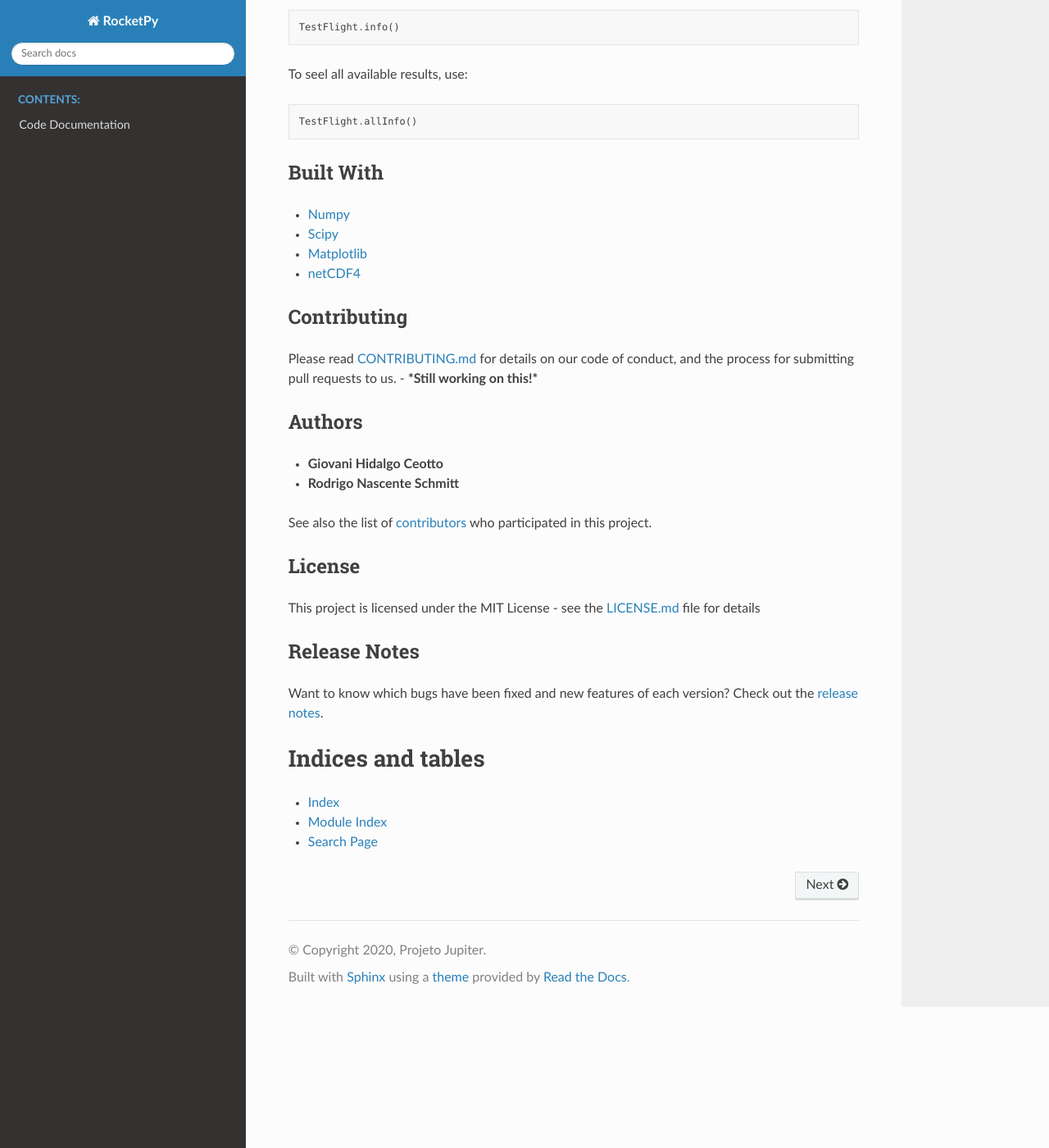
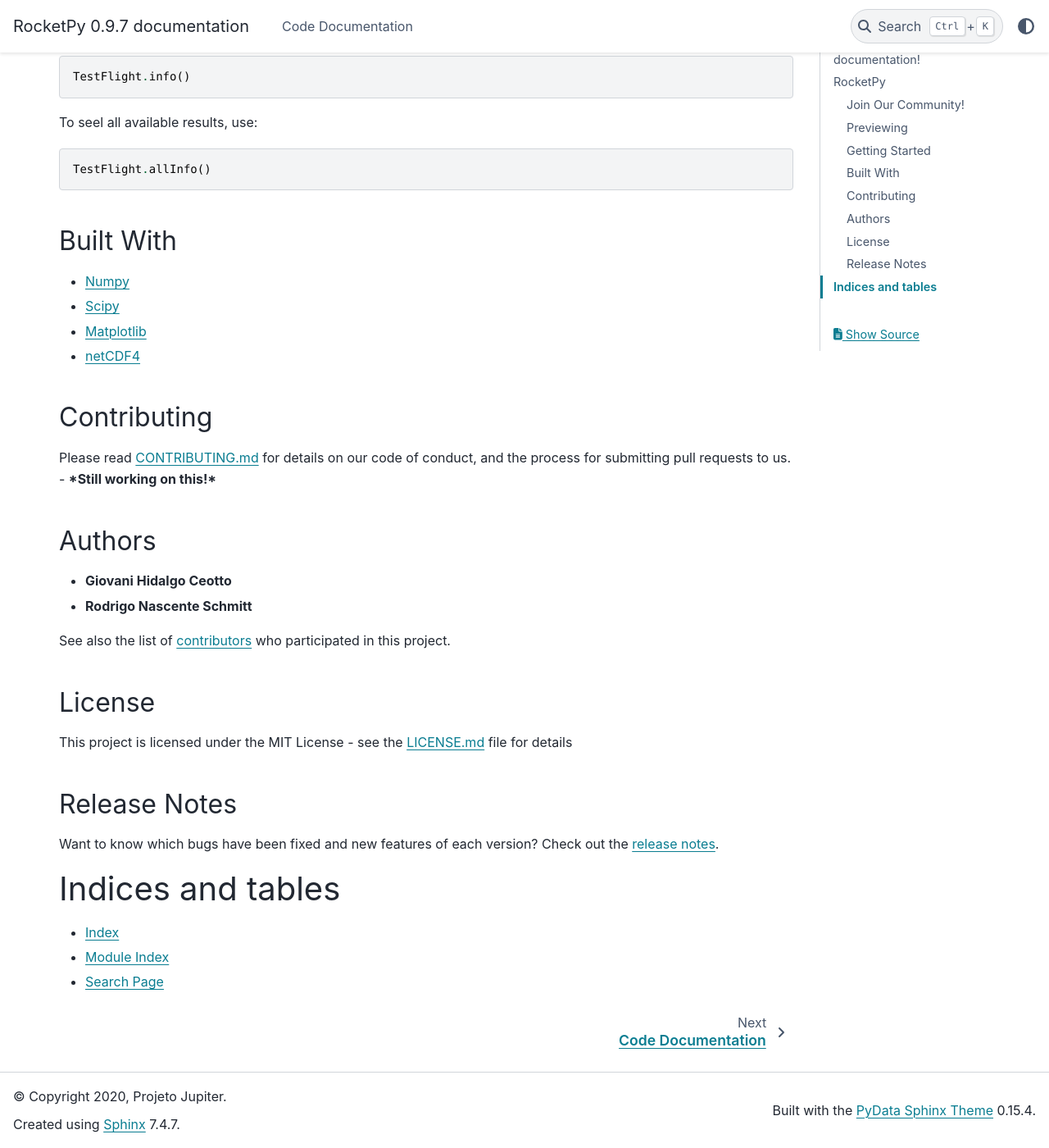
Before and after one commit to RocketPy-Team/RocketPy, a Sphinx documentation site: the page built from docs/index.rst, in a window 1280 px wide and 1400 px high, scrolled down 5319 px. Shown: the whole window at 82% size. Built offline with Sphinx 7.4.7 and the PyData theme 0.15.4, drawn with Linux system fonts in a browser that asks for light colours; pages that are not in the unit, such as notebooks, are missing from menus; some of the changed text lies outside the part shown.

Commit message:
Add pydata html theme

```diff
--- a/docs/conf.py
+++ b/docs/conf.py
@@ -61,7 +61,7 @@ exclude_patterns = ['_build', 'Thumbs.db', '.DS_Store']
 # The theme to use for HTML and HTML Help pages.  See the documentation for
 # a list of builtin themes.
 #
-html_theme = 'sphinx_rtd_theme'
+html_theme = 'pydata_sphinx_theme'
 
 # Add any paths that contain custom static files (such as style sheets) here,
 # relative to this directory. They are copied after the builtin static files,
--- a/docs/requirements.txt
+++ b/docs/requirements.txt
@@ -1,4 +1,5 @@
 nbsphinx
+pydata-sphinx-theme==0.6.3
 m2r2
 sphinx-rtd-theme
 numpy>=1.0
```
